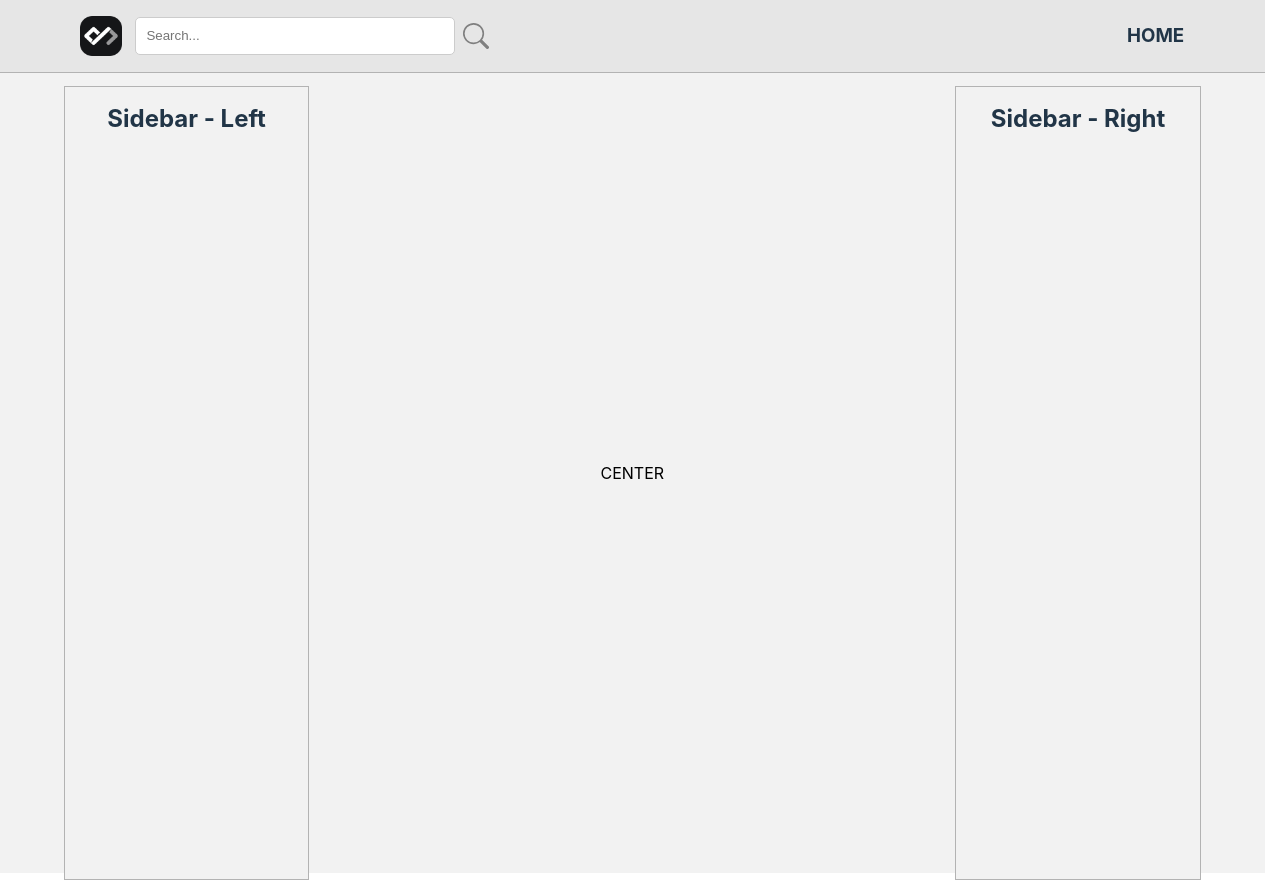
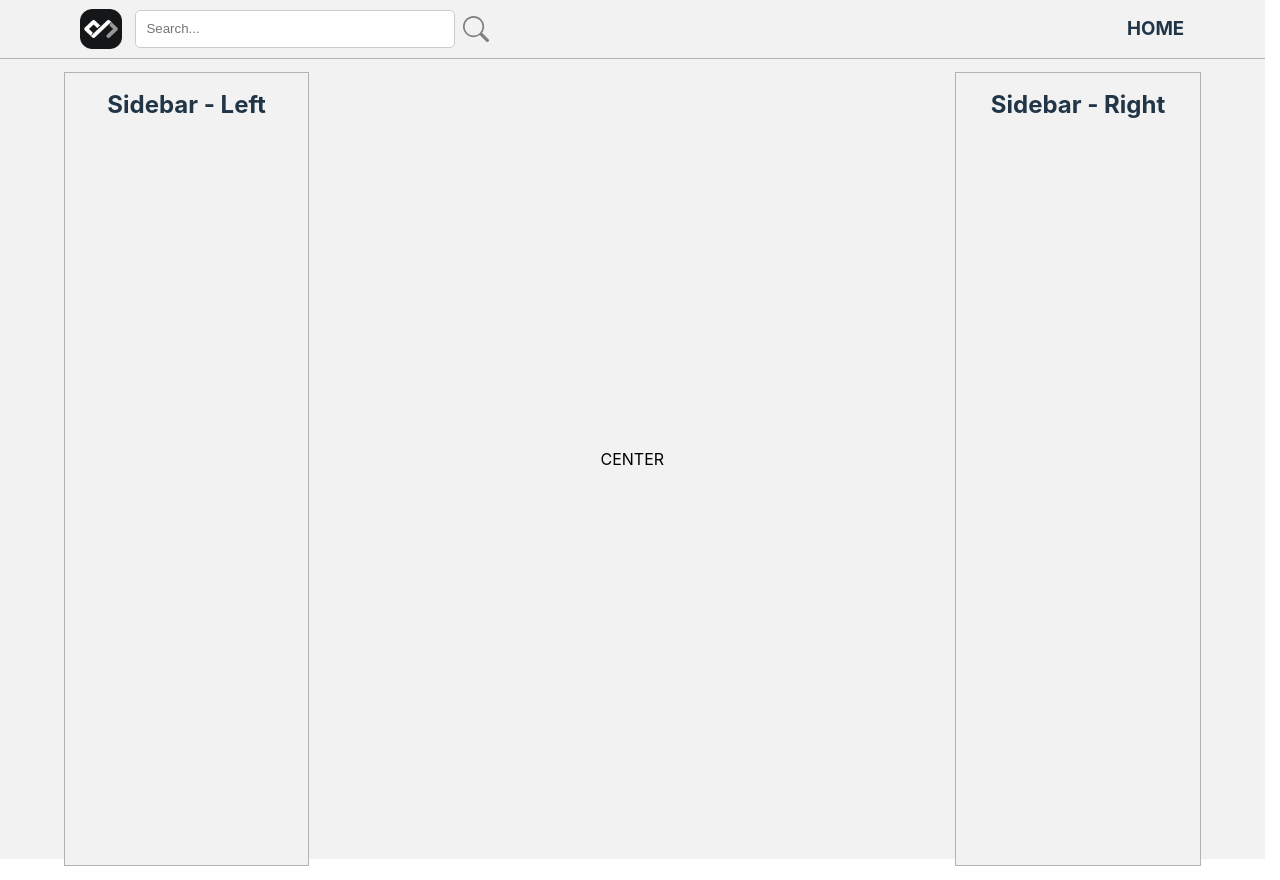
Before and after one commit to GustavoFSProg/clone-blog-adri, a React (Vite) app: page / in a window 1280 px wide. Built offline with nearby package versions, Linux system fonts and the light colour scheme.

Commit message:
header layout

```diff
--- a/src/components/header/Header.jsx
+++ b/src/components/header/Header.jsx
@@ -56,7 +56,7 @@ function Header() {
         <div
           style={{
             display: 'flex',
-            width: '18rem',
+            width: '17rem',
             alignItems: 'center',
             justifyContent: 'center',
           }}
@@ -64,7 +64,7 @@ function Header() {
           <Input
             onMouseLeave={() => handleDismissButtonClicked()}
             onMouseEnter={() => handleLike()}
-            style={{ width: '14rem' }}
+            // style={{ width: '14rem' }}
             type="search"
             name="search"
             placeholder="Search..."
--- a/src/components/header/style.jsx
+++ b/src/components/header/style.jsx
@@ -4,9 +4,9 @@ export const Container = styled.div`
   display: flex;
   align-items: center;
   justify-content: space-around;
-  background: #e6e6e6;
+  background: #f2f2f2;
   width: 100%;
-  height: 4.5rem;
+  height: 3.6rem;
   border-bottom: solid 1px #b3b3b3;
 `
 export const Form = styled.form`
@@ -44,7 +44,7 @@ export const Input = styled.input`
   padding-left: 10px;
 
   @media screen and (max-width: 800px) {
-    width: 12.6rem;
+    width: 100%;
     height: 2.1rem;
     margin-left: -5px;
   }
```
